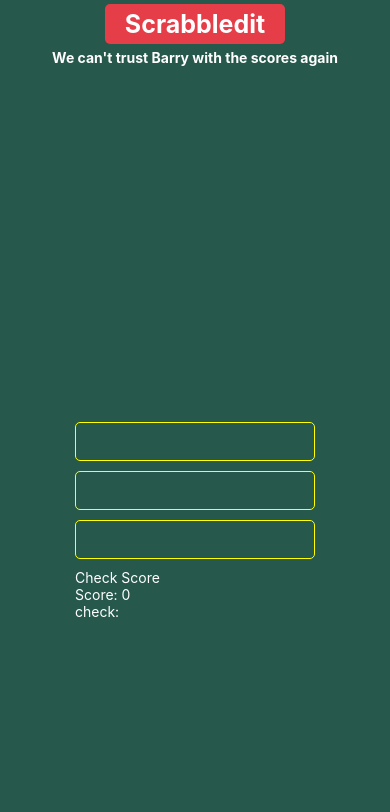
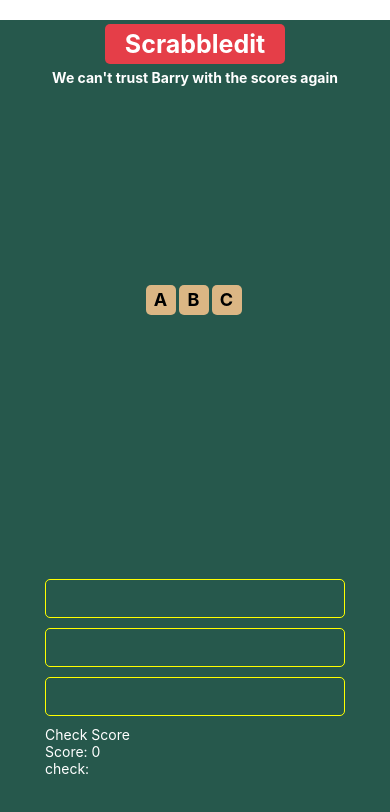
Before and after one commit to TomBirbeck/scrabbleditreactnative, a React Native app: screen / in a window 390 px wide. Shown: the top 812 px of the page. Built offline with nearby package versions, Linux system fonts and the light colour scheme.

Commit message:
added letter tile component, shown on display atm

```diff
--- a/App.tsx
+++ b/App.tsx
@@ -1,4 +1,5 @@
-import { StyleSheet, Text, View, SafeAreaView } from 'react-native';
+import { StyleSheet, SafeAreaView } from 'react-native';
+import Display from './components/Display';
 import Header from './components/Header';
 import Score from './components/Score';
 
@@ -6,6 +7,7 @@
   return (
     <SafeAreaView style={styles.container}>
     <Header/>
+    <Display/>
     <Score/>
     </SafeAreaView>
   );
@@ -16,6 +18,7 @@
     flex: 1,
     backgroundColor: '#26584C',
     alignItems: 'center',
+    marginTop: 20,
     // justifyContent: 'center',
   },
 });
--- /dev/null
+++ b/components/Display.tsx
@@ -0,0 +1,27 @@
+import { FlatList, Text, StyleSheet } from "react-native"
+import DisplayWord from "./DisplayWord"
+
+const letters = [
+    'A',
+    'B',
+    'C'
+]
+
+const Display = () => {
+    return(
+        <FlatList
+        horizontal={true}
+        style={styles.list}
+        data={letters}
+        keyExtractor={item=>item}
+        renderItem={({item})=>(<DisplayWord letter={item}/>)}
+        />
+    )
+}
+
+const styles = StyleSheet.create({
+    list: {
+    }
+})
+
+export default Display
--- /dev/null
+++ b/components/DisplayWord.tsx
@@ -0,0 +1,27 @@
+import {View, Text, StyleSheet} from 'react-native'
+
+const DisplayWord = (letter) => {
+    return (
+        <View style={styles.box}>
+            <Text style={styles.boxText}>{letter.letter}</Text>
+        </View>
+    )
+}
+
+const styles = StyleSheet.create({
+    box: {
+        width: 30,
+        height: 30,
+        backgroundColor: '#DBB684',
+        alignItems: 'center',
+        justifyContent: 'center',
+        borderRadius: 5,
+        marginRight: 3,
+    },
+    boxText: {
+        fontSize: 18,
+        fontWeight: 'bold',
+    }
+})
+
+export default DisplayWord
--- a/components/Score.tsx
+++ b/components/Score.tsx
@@ -34,6 +34,7 @@
 const styles = StyleSheet.create({
     container: {
         flex: 1,
+        width: 300,
     },
     textInput: {
         borderWidth: 1,
```
